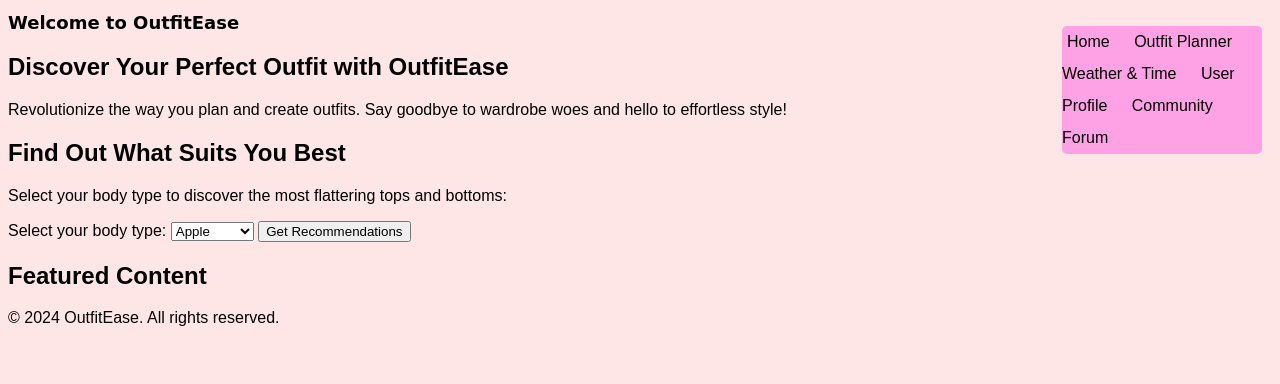
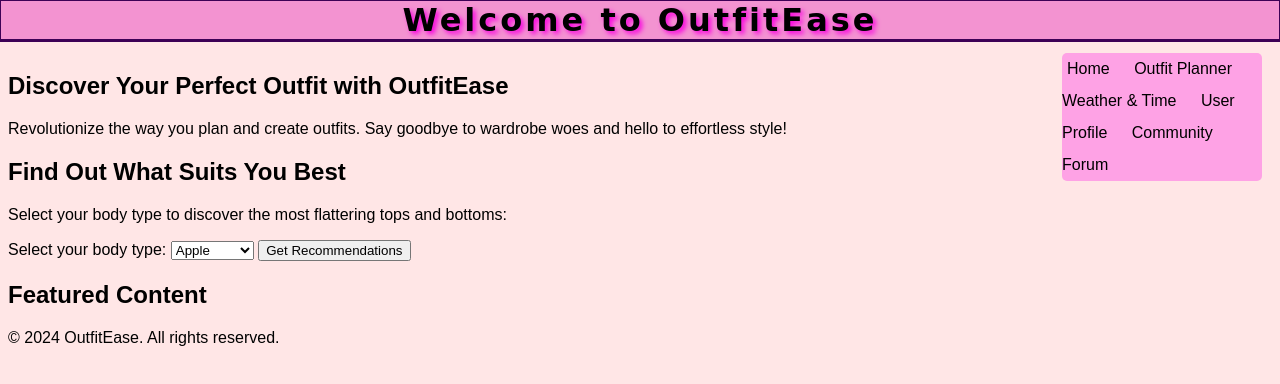
Before and after one commit to Just-Massy/Just-Massy.github.io, a plain HTML site: page index.html in a window 1280 px wide. Drawn offline with Linux system fonts and the light colour scheme.

Commit message:
Update styles.css

```diff
--- a/styles.css
+++ b/styles.css
@@ -4,8 +4,14 @@ body {
 }
 
 header h1 {
+    text-align: center;
+    letter-spacing: 3px;
+    text-shadow: 3px 3px 5px rgb(249, 0, 224);
+    margin: -10px -10px 30px -10px;
     font-family: "Blackadder ITC", cursive; /* Blackadder ITC font for the title */
-    font-size: large;
+    font-size: xx-large;
+    background-color: rgba(242, 139, 208, 0.9);
+    border: 3px solid #3e0056;
 }
 
 nav{
```
